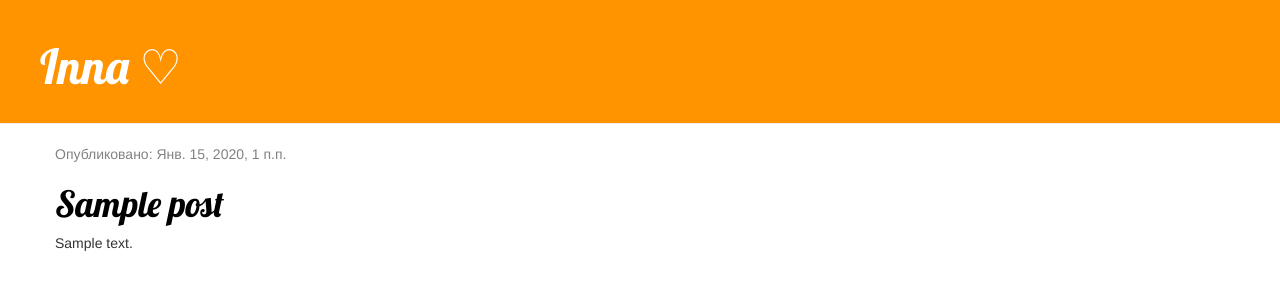
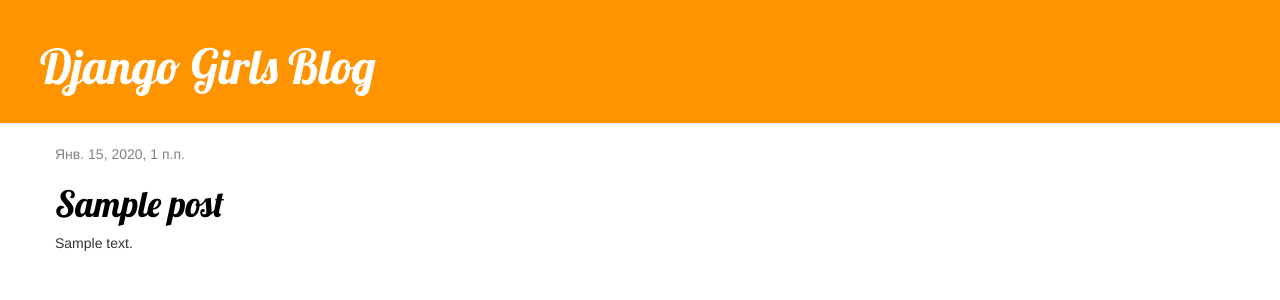
Before and after one commit to testAccForDjango/myFirstBlog, a Django app: page / in a window 1280 px wide. Shown: the top 300 px of the page. Run offline with Django 3.2, Linux system fonts and the light colour scheme; tables that the repository leaves empty hold one stand-in row (values such as "Sample post"); some libraries are stand-ins or nearby versions.

Commit message:
post, page

```diff
--- a/blog/templates/blog/base.html
+++ b/blog/templates/blog/base.html
@@ -0,0 +1,25 @@
+<!DOCTYPE html>
+{% load staticfiles %}
+<html>
+    <head>
+        <title>Blog</title>
+
+        <link rel="stylesheet" href="//maxcdn.bootstrapcdn.com/bootstrap/3.2.0/css/bootstrap.min.css"/>
+        <link rel="stylesheet" href="//maxcdn.bootstrapcdn.com/bootstrap/3.2.0/css/bootstrap-theme.min.css"/>
+        <link rel="stylesheet" href="{% static 'css/blog.css' %}"/>
+        <link href="https://fonts.googleapis.com/css?family=Lobster&subset=latin,cyrillic" rel="stylesheet" type="text/css"/>
+    </head>
+    <body>
+        <div class="page-header">
+            <h1><a href="/">Django Girls Blog</a></h1>
+        </div>
+        <div class="content container">
+            <div class="row">
+                <div class="col-md-8">
+                {% block content %}
+                {% endblock %}
+                </div>
+            </div>
+        </div>
+    </body>
+</html>
--- a/blog/templates/blog/post_list.html
+++ b/blog/templates/blog/post_list.html
@@ -1,33 +1,13 @@
-<!DOCTYPE html>
-{% load staticfiles %}
-<html>
-    <head>
-        <title>Blog</title>
+{% extends 'blog/base.html' %}
 
-        <link rel="stylesheet" href="//maxcdn.bootstrapcdn.com/bootstrap/3.2.0/css/bootstrap.min.css"/>
-        <link rel="stylesheet" href="//maxcdn.bootstrapcdn.com/bootstrap/3.2.0/css/bootstrap-theme.min.css"/>
-        <link rel="stylesheet" href="{% static 'css/blog.css' %}"/>
-        <link href="https://fonts.googleapis.com/css?family=Lobster&subset=latin,cyrillic" rel="stylesheet" type="text/css"/>
-    </head>
-    <body>
-        <div class="page-header">
-            <h1><a href="/">Inna &#9825</a></h1>
-        </div>
-
-        <div class="content container">
-            <div class="row">
-                <div class="col-md-8">
+{% block content %}
     {% for post in posts %}
         <div class="post">
             <div class="date">
-                                <p>Опубликовано: {{ post.published_date }}</p>
+                {{ post.published_date }}
             </div>
-                            <h1><a href="">{{ post.title }}</a></h1>
+            <h1><a href="{% url 'post_detail' pk=post.pk %}">{{ post.title }}</a></h1>
             <p>{{ post.text|linebreaksbr }}</p>
         </div>
     {% endfor %}
-                </div>
-            </div>
-        </div>
-    </body>
-</html>
+{% endblock %}
--- a/blog/urls.py
+++ b/blog/urls.py
@@ -3,4 +3,5 @@ from . import views
 
 urlpatterns = [
     path('', views.post_list, name='post_list'),
+    path('post/<int:pk>/', views.post_detail, name='post_detail'),
 ]
--- a/blog/views.py
+++ b/blog/views.py
@@ -1,4 +1,4 @@
-from django.shortcuts import render
+from django.shortcuts import render, get_object_or_404
 from .models import Post
 from django.utils import timezone
 
@@ -7,3 +7,7 @@ from django.utils import timezone
 def post_list(request):
     posts = Post.objects.all()
     return render(request, 'blog/post_list.html', {'posts': posts})
+
+def post_detail(request, pk):
+    post = get_object_or_404(Post, pk=pk)
+    return render(request, 'blog/post_detail.html', {'post': post})
```
Also changed, not shown: blog/templates/blog/post_detail.html (added, +13 -0 lines). Lines whose indentation alone changed are shown as unchanged.
